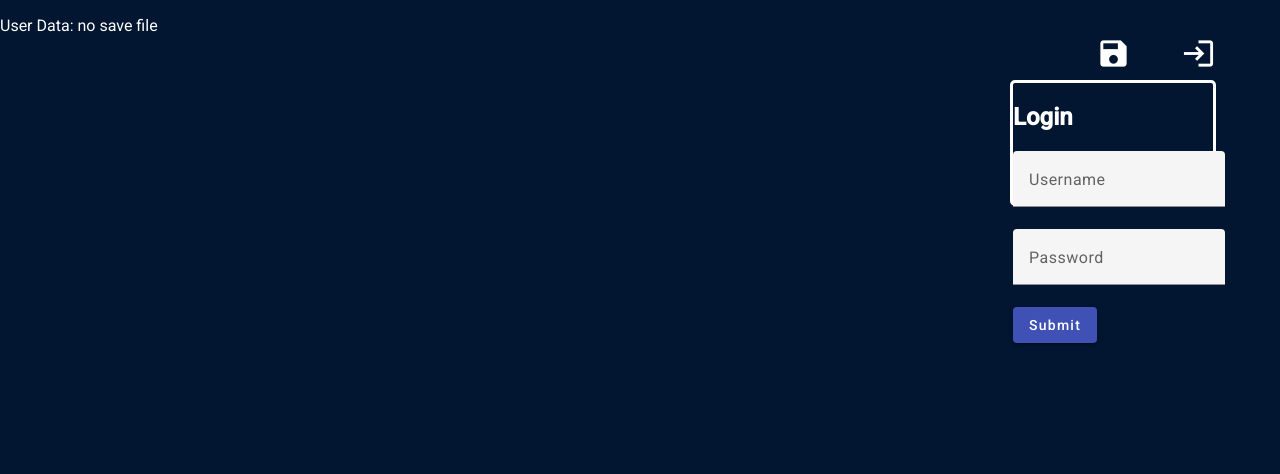
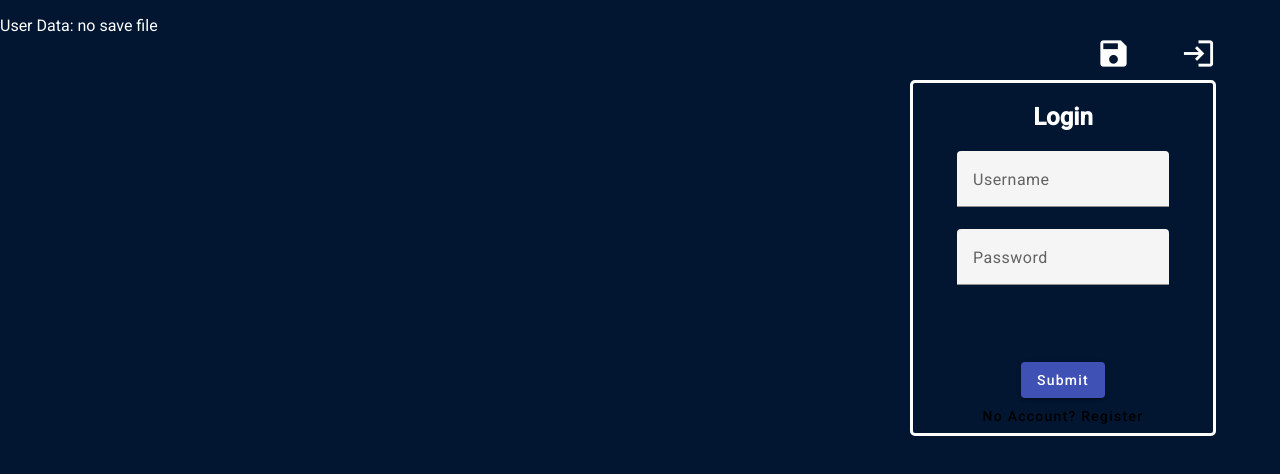
Before and after one commit to ssiika/SpaceGame, an Angular app in the folder Client/: page / in a window 1280 px wide. Both pictures are taken after a click on the element "login". Shown: the top 474 px of the page. Built offline with nearby package versions, Linux system fonts and the light colour scheme.

Commit message:
Add styling to login

```diff
--- a/Client/src/app/components/login/login.component.css
+++ b/Client/src/app/components/login/login.component.css
@@ -1,9 +1,28 @@
+.loginContent {
+    text-align: center;
+}
+
 .loginBox {
   position: absolute;
   right: 5vw;
   top: 80px;
-  height: 120px;
-  width: 200px;
+  height: 350px;
+  width: 300px;
   border: 3px solid white;
   border-radius: 5px;
+  display: grid;
+  justify-items: center;
 }
+
+.loginForm {
+  display: grid;
+  grid-template-rows: auto auto 55px auto auto;
+}
+
+.errorBox {
+    color: red;
+}
+
+.toRegPageBtn {
+    color: white;
+}
--- a/Client/src/app/components/login/login.component.html
+++ b/Client/src/app/components/login/login.component.html
@@ -29,7 +29,7 @@
                  name='password'
                  formControlName="password" />
         </mat-form-field>
-        <div class="errorbox">{{message}}</div>
+        <div class="errorBox">{{message}}</div>
         <div className="form-group">
           <button mat-raised-button color="primary" type='submit' className='loginBtn'>
             Submit
@@ -37,6 +37,7 @@
         </div>
 
       </form>
+      <button mat-button className="toRegPageBtn" (click)="onClick()">No Account? Register</button>
     </div>
   </ng-template>
 </div>
--- a/Client/src/app/components/login/login.component.ts
+++ b/Client/src/app/components/login/login.component.ts
@@ -19,6 +19,10 @@ export class LoginComponent {
     password: ''
   });
 
+  onClick(): void {
+    console.log('Click handler not implemented yet')
+  }
+
   onSubmit(): void {
     const userData = {
       username: this.loginForm.value.username!?.trim(),
```
Also changed, not shown: 1 other file (tests, documents, lock files or other folders).
